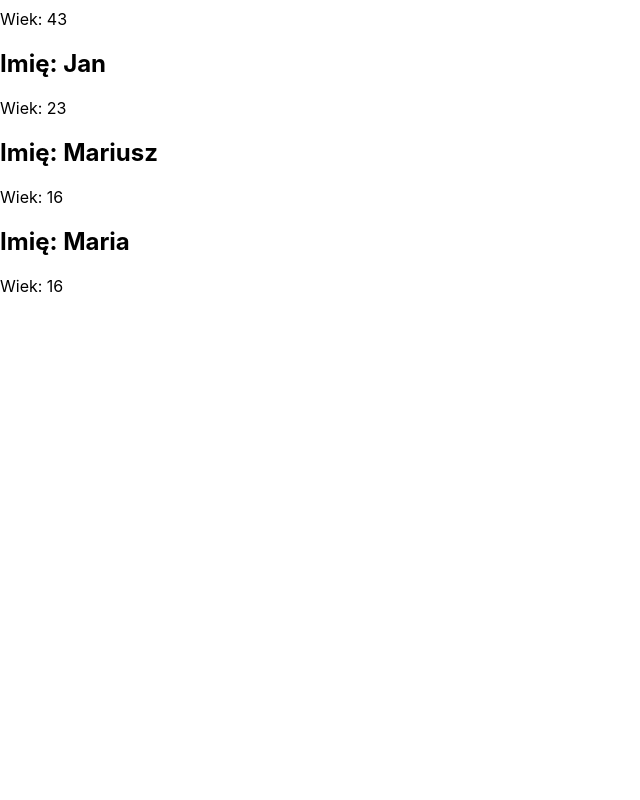
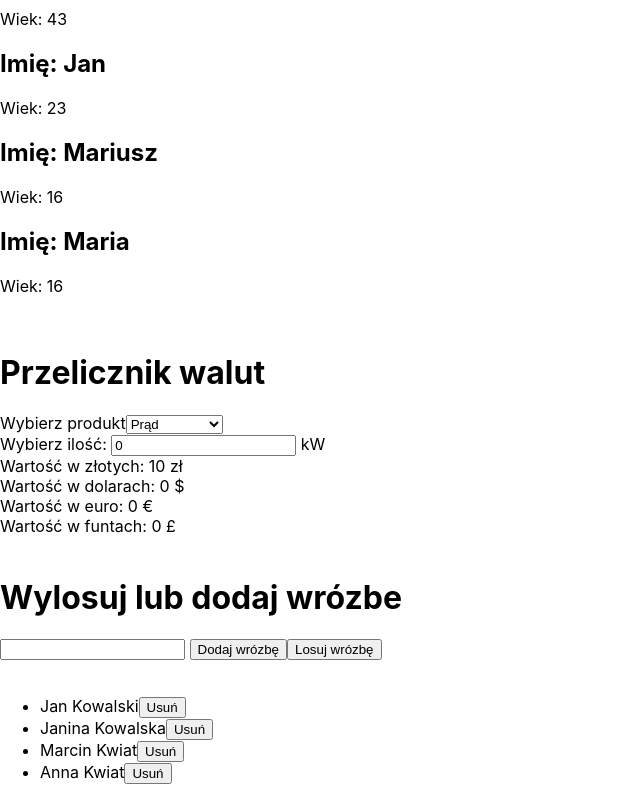
Before and after one commit to anielakm/simple-react-tasks, a React (Create React App) app: page / in a window 1280 px wide. Shown: the part 631-1431 px from the top of the page, without its empty margins (0-640 px from the left). Before the commit the page ends 963 px from the top, so only its background shows below. Built offline with nearby package versions, Linux system fonts and the light colour scheme.

Commit message:
Added task with divination draw and task with removing single position from list

```diff
--- a/src/App.js
+++ b/src/App.js
@@ -2,7 +2,9 @@ import React from 'react';
 import Movie from './Movie/Movie'
 import Shop from './Shop/Shop'
 import UsersList from './UsersList/UsersList'
-
+import Calculator from './Exchange rate calculator/Calculator'
+import Divination from './Divination/Divination'
+import List from './Remove from list/List'
 
 function App() {
   return (
@@ -11,6 +13,9 @@ function App() {
       <Shop /> <br />
       <UsersList />
       <br />
+      <Calculator /> <br />
+      <Divination /> <br />
+      <List />
     </div>
   );
 }
--- /dev/null
+++ b/src/Divination/Divination.js
@@ -0,0 +1,52 @@
+import React, { Component } from 'react';
+
+class Divination extends Component {
+    constructor(props) {
+        super(props);
+        this.state = {
+            divination: '',
+            divinations: [
+                {
+                    id: 1,
+                    message: 'Wrózba 1'
+                },
+                {
+                    id: 2,
+                    message: 'Wrozba 2'
+                },
+                {
+                    id: 3,
+                    message: 'Wrozba 3'
+                },
+
+            ]
+        }
+    }
+
+    addDivination = () => {
+        let id = this.state.divinations.length + 1;
+        let message = document.querySelector("#divinationText").value;
+        let divinations = this.state.divinations;
+        divinations.push({ id, message })
+        this.setState({ divinations })
+    }
+
+
+    drawLots = () => {
+
+        let x = Math.floor(Math.random() * this.state.divinations.length);
+        this.setState({ divination: this.state.divinations[x].message });
+
+    }
+
+    render() {
+        return (<>
+            <h1>Wylosuj lub dodaj wrózbe</h1>
+            <input type="text" id="divinationText" /> <button onClick={this.addDivination}>Dodaj wrózbę</button>
+            <button onClick={this.drawLots}>Losuj wrózbę</button> <br />
+            {this.state.divination}
+        </>);
+    }
+}
+
+export default Divination;
--- /dev/null
+++ b/src/Exchange rate calculator/Calculator.js
@@ -0,0 +1,87 @@
+import React, { Component } from 'react';
+import Currency from './Currency'
+
+class Calculator extends Component {
+    constructor(props) {
+        super(props);
+        this.state = {
+            currencies: [{
+                id: 1,
+                name: 'dolar',
+                exRate: 3.9199,
+                text: 'Wartość w dolarach',
+                symbol: '$'
+            },
+            {
+                id: 2,
+                name: 'euro',
+                exRate: 4.3372,
+                text: 'Wartość w euro',
+                symbol: '€',
+            },
+            {
+                id: 3,
+                name: 'funt',
+                exRate: 4.8960,
+                text: 'Wartość w funtach',
+                symbol: '£'
+
+            }],
+            goods: [
+                {
+                    name: 'prąd',
+                    price: '10',
+                    unit: 'kW'
+                },
+                {
+                    name: 'benzyna',
+                    price: '4.98',
+                    unit: 'l'
+                },
+                {
+                    name: 'pomarańcze',
+                    price: '3.99',
+                    unit: 'kg'
+                },
+            ],
+            ammount: 0,
+            selectedProduct: 'prąd'
+        }
+    }
+
+    handleChange = (e) => {
+
+        this.setState({ ammount: e.target.value })
+    }
+
+    handleSelect = (e) => {
+        this.setState({ selectedProduct: e.target.value })
+    }
+
+    handleCurrency = (currency) => {
+        let price = this.state.goods.filter(item => item.name === this.state.selectedProduct).map(item => item.price);
+        let dataCurrency = this.state.currencies.filter(item => item.name === currency)[0].exRate;
+        let ammount = this.state.ammount;
+        let value = price * dataCurrency * ammount;
+        return value;
+    }
+
+    render() {
+        return (<>
+            <h1>Przelicznik walut</h1>
+            <label htmlFor="select">Wybierz produkt</label><select name="select" onChange={this.handleSelect}>
+                <option value="prąd">Prąd</option>
+                <option value="benzyna">Benzyna</option>
+                <option value="pomarańcze">Pomarańcze</option>
+            </select> <br />
+            <label htmlFor="">Wybierz ilość: </label>
+            <input type="text" value={this.state.ammount} onChange={this.handleChange} /> {this.state.goods.filter(item => item.name === this.state.selectedProduct)[0].unit} <br />
+            Wartość w złotych: {this.state.goods.filter(item => item.name === this.state.selectedProduct).map(item => item.price)} zł <br />
+
+            {this.state.currencies.map((item) => <Currency currency={item} handleCurrency={this.handleCurrency(`${item.name}`)} key={item.id} />)}
+
+        </>);
+    }
+}
+
+export default Calculator;
--- /dev/null
+++ b/src/Exchange rate calculator/Currency.js
@@ -0,0 +1,10 @@
+import React from 'react';
+
+const Currency = (props) => {
+
+    const { currency, handleCurrency } = props;
+
+    return (<>{currency.text}: {handleCurrency} {currency.symbol} <br /></>);
+}
+
+export default Currency;
--- /dev/null
+++ b/src/Remove from list/List.js
@@ -0,0 +1,56 @@
+import React, { Component } from 'react';
+import Person from './Person'
+
+class List extends Component {
+    constructor(props) {
+        super(props);
+        this.state = {
+            people: [{
+                id: 1,
+                name: 'Jan',
+                lastName: 'Kowalski',
+                isActive: true
+            },
+            {
+                id: 2,
+                name: 'Janina',
+                lastName: 'Kowalska',
+                isActive: true
+            },
+            {
+                id: 3,
+                name: 'Marcin',
+                lastName: 'Kwiat',
+                isActive: true
+            },
+            {
+                id: 4,
+                name: 'Anna',
+                lastName: 'Kwiat',
+                isActive: true
+            }]
+        }
+    }
+
+    handleActive = (id) => {
+
+
+        let people = [...this.state.people];
+        people.filter(item => item.id == id)[0].isActive = false;
+        console.log(people);
+        this.setState({ people })
+
+    }
+    render() {
+
+        return (<>
+            <ul>
+
+                {this.state.people.filter(item => item.isActive).map((item) => (<li key={item.id} ><Person data={item} handleActive={this.handleActive} /></li>))}
+
+            </ul>
+        </>);
+    }
+}
+
+export default List;
--- /dev/null
+++ b/src/Remove from list/Person.js
@@ -0,0 +1,12 @@
+import React from 'react';
+
+const Person = (props) => {
+
+    const { data, handleActive } = props;
+    return (<>
+        <span>{data.name} {data.lastName}</span>
+        <button onClick={handleActive.bind(this, `${data.id}`)} >Usuń</button>
+    </>);
+}
+
+export default Person;
```
